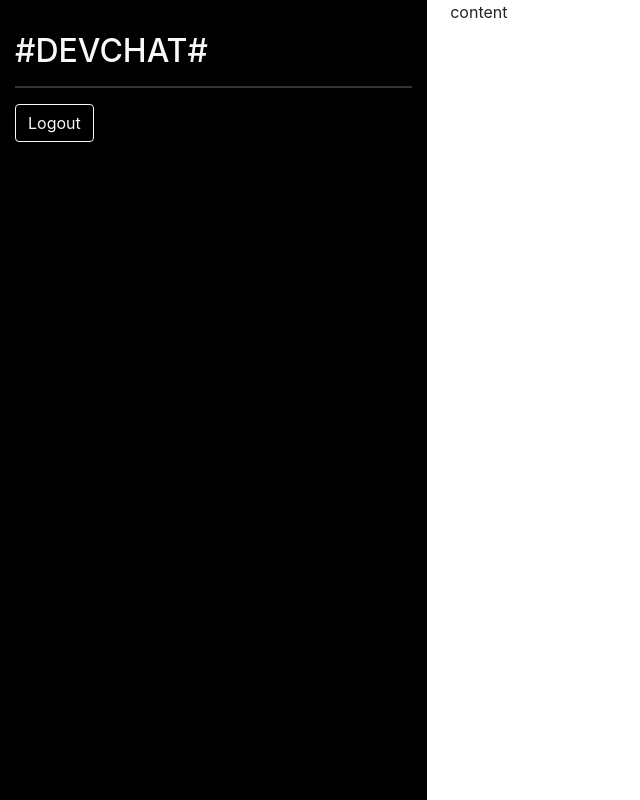
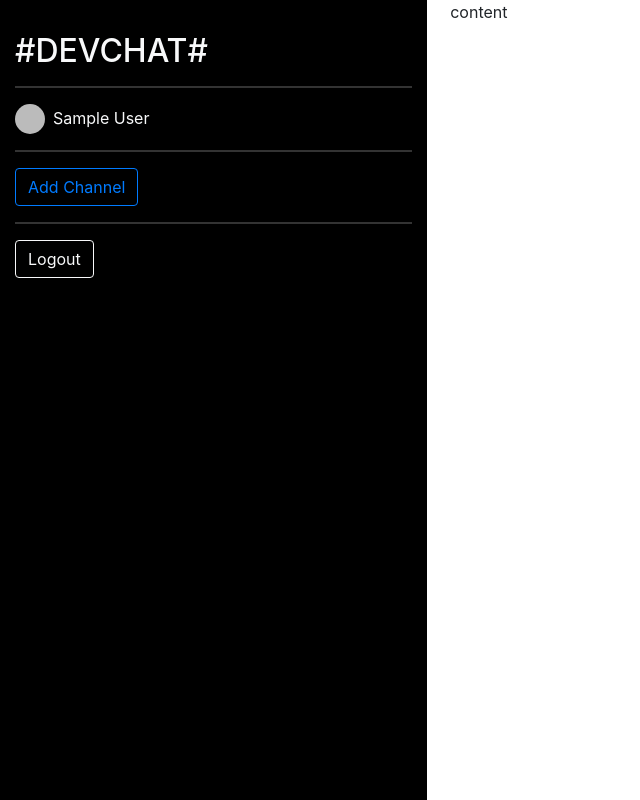
Before and after one commit to agolomazov/vue-chat, a Vue app: page / in a window 1280 px wide. Shown: the whole page, without its empty margins (0-640 px from the left). Built offline with nearby package versions, Linux system fonts and the light colour scheme; no server answers; sample sign-in values are in the browser's storage.

Commit message:
Add Sidebar component

```diff
--- /dev/null
+++ b/src/components/sidebar/Channels.vue
@@ -0,0 +1,49 @@
+<template>
+  <div>
+    <button class="btn btn-outline-primary" @click="openModal">Add Channel</button>
+
+    <!-- Modal -->
+    <div class="modal fade" ref="channelModal">
+      <div class="modal-dialog modal-dialog-centered" role="document">
+        <div class="modal-content">
+          <div class="modal-header">
+            <h5 class="modal-title text-dark">Modal title</h5>
+            <button type="button" class="close" data-dismiss="modal" aria-label="Close">&times;</button>
+          </div>
+
+          <div class="modal-body">
+            <form>
+              <div class="form-group">
+                <input
+                  type="text"
+                  id="new_channel"
+                  name="new_channel"
+                  class="form-control"
+                  placeholder="Channel name"
+                >
+              </div>
+            </form>
+          </div>
+
+          <div class="modal-footer">
+            <button type="button" class="btn btn-secondary" data-dismiss="modal">Cancel</button>
+            <button type="button" class="btn btn-primary">Add Channel</button>
+          </div>
+        </div>
+      </div>
+    </div>
+  </div>
+</template>
+
+<script>
+export default {
+  name: "channels",
+  methods: {
+    openModal() {
+      $(this.$refs.channelModal)
+        .appendTo("body")
+        .modal("show");
+    }
+  }
+};
+</script>
--- /dev/null
+++ b/src/components/sidebar/Sidebar.vue
@@ -0,0 +1,44 @@
+<template>
+  <div>
+    <h2 class="text-light">#DEVCHAT#</h2>
+    <hr style="border: 1px solid #333;">
+    <span>
+      <img
+        class="rounded-circle mr-2"
+        height="30"
+        :src="currentUser.photoURL"
+        :alt="currentUser.displayName"
+      >
+      <span class="text-light">{{ currentUser.displayName }}</span>
+    </span>
+    <hr style="border: 1px solid #333;">
+    <Channels/>
+    <hr style="border: 1px solid #333;">
+    <button class="btn btn-outline-light" @click="logout">Logout</button>
+  </div>
+</template>
+
+<script>
+import auth from "firebase/auth";
+import { mapActions, mapGetters } from "vuex";
+
+import Channels from "./Channels";
+
+export default {
+  name: "sidebar",
+  computed: {
+    ...mapGetters(["currentUser"])
+  },
+  methods: {
+    ...mapActions(["setUser"]),
+    async logout() {
+      await firebase.auth().signOut();
+      await this.setUser(null);
+      this.$router.push("/login");
+    }
+  },
+  components: {
+    Channels
+  }
+};
+</script>
--- a/src/pages/Chat.vue
+++ b/src/pages/Chat.vue
@@ -3,9 +3,7 @@
     <div class="container-fluid">
       <div class="row">
         <div class="col-md-4 sidebar">
-          <h2 class="text-light">#DEVCHAT#</h2>
-          <hr style="border: 1px solid #333;">
-          <button class="btn btn-outline-light" @click="logout">Logout</button>
+          <Sidebar/>
         </div>
 
         <div class="col-md-8 content">content</div>
@@ -15,18 +13,11 @@
 </template>
 
 <script>
-import auth from "firebase/auth";
-import { mapActions } from "vuex";
-
+import Sidebar from "@/components/sidebar/Sidebar";
 export default {
   name: "chat",
-  methods: {
-    ...mapActions(["setUser"]),
-    async logout() {
-      await firebase.auth().signOut();
-      await this.setUser(null);
-      this.$router.push("/login");
-    }
+  components: {
+    Sidebar
   }
 };
 </script>
--- a/src/pages/Login.vue
+++ b/src/pages/Login.vue
@@ -25,6 +25,7 @@
 
 <script>
 import auth from "firebase/auth";
+import database from "firebase/database";
 import { mapActions } from "vuex";
 
 export default {
@@ -32,7 +33,8 @@ export default {
   data() {
     return {
       errors: [],
-      loading: false
+      loading: false,
+      usersRef: firebase.database().ref("users")
     };
   },
   computed: {
@@ -42,6 +44,7 @@ export default {
   },
   methods: {
     ...mapActions(["setUser"]),
+    // Аутентификация через Google
     async loginWithGoogle() {
       this.loading = true;
       this.errors = [];
@@ -50,12 +53,24 @@ export default {
         const response = await firebase
           .auth()
           .signInWithPopup(new firebase.auth.GoogleAuthProvider());
+
+        // добавить данные о пользователе в БД
+        await this.saveUserToUsersRef(response.user);
+
         await this.setUser(response.user);
+
         this.$router.push("/");
       } catch (err) {
         this.errors.push(err.message);
       }
       this.loading = false;
+    },
+    // Сохранение данных о пользователе в БД
+    async saveUserToUsersRef(user) {
+      return this.usersRef.child(user.uid).set({
+        name: user.displayName,
+        avatar: user.photoURL
+      });
     }
   }
 };
```
